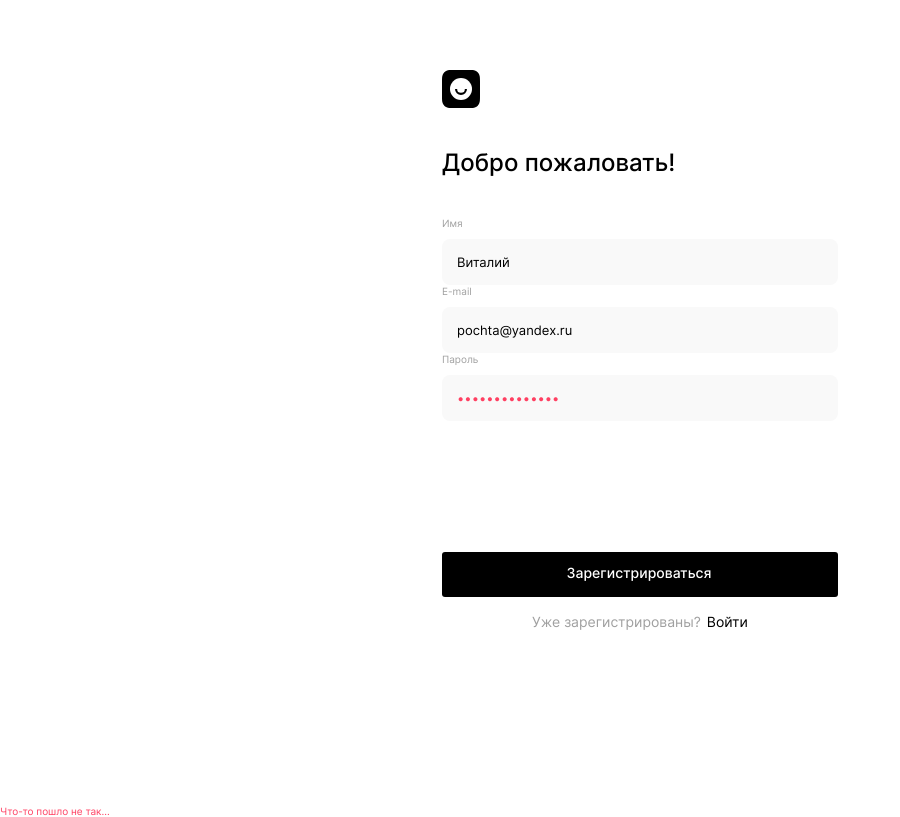
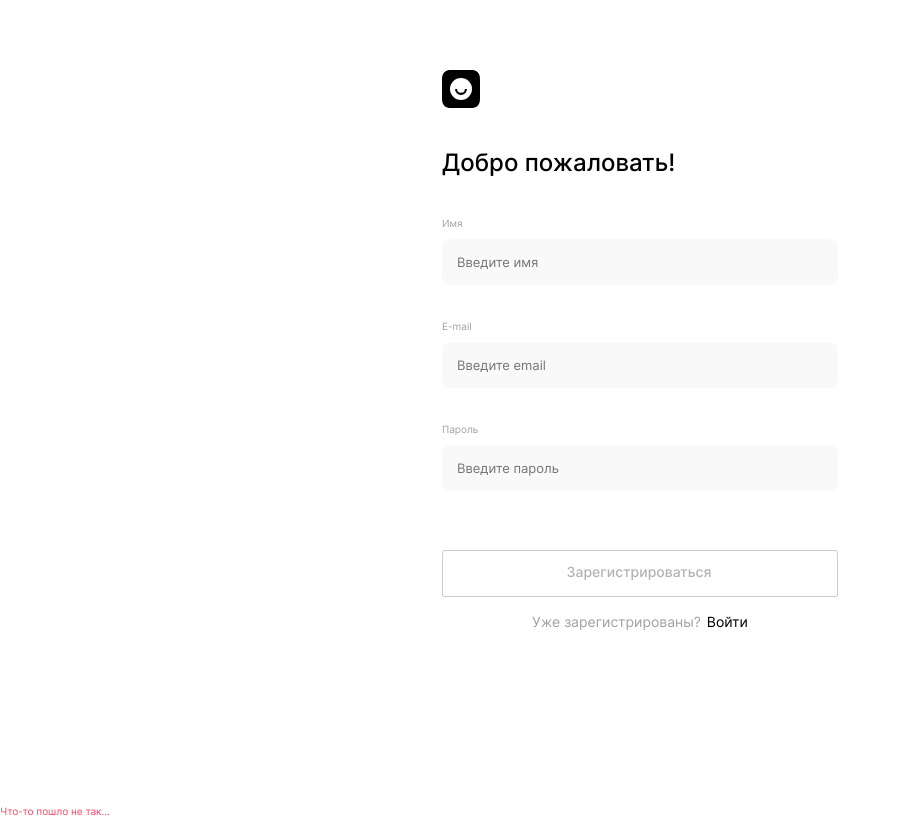
Before and after one commit to igorpodgorniy/movies-explorer-frontend, a React (Create React App) app: page /signup in a window 1280 px wide. Shown: the whole page, without its empty margins (0-900 px from the left). Built offline with nearby package versions, Linux system fonts and the light colour scheme; no server answers.

Commit message:
Добавить валидацию на форме регистрации

```diff
--- a/src/components/App/App.js
+++ b/src/components/App/App.js
@@ -66,8 +66,30 @@ function App() {
           localStorage.setItem('isLogin', true);
           handleLogin();
           closeAllPopups();
-          history.push('./');
+          history.push('/');
         }, 1000);
+      })
+      .catch((err) => {
+        setRequestDone(false);
+        console.log(err);
+      })
+      .finally(() => {
+        setRequestDonePopupOpen(true);
+      });
+  }
+
+  function handleRegisterSubmit(name, email, password) {
+    auth.register(name, email, password)
+      .then((res) => {
+        if (res.data) {
+          setTextSuccess('Вы успешно зарегистрировались!');
+          setRequestDone(true);
+          setTimeout(() => {
+            localStorage.setItem('isLogin', true);
+            setRequestDonePopupOpen(false);
+            history.push('/');
+          }, 1000);
+        }
       })
       .catch((err) => {
         setRequestDone(false);
@@ -138,7 +160,7 @@ function App() {
         </Route>
         <Route path="/signup">
           <Header loggedIn={false} additionalСlass='header_type_sign'/>
-          <Register isLoading={isLoading}/>
+          <Register onRegister={handleRegisterSubmit} isLoading={isLoading}/>
         </Route>
         <Route path="*">
           <NotFound />
--- a/src/components/Login/Login.js
+++ b/src/components/Login/Login.js
@@ -3,7 +3,7 @@ import { NavLink } from 'react-router-dom';
 import useForm from '../../hooks/useForm';
 import useValidation from '../../hooks/useValidation';
 
-function Login({onLogin}) {
+function Login({ onLogin, isLoading }) {
   const {values, handleChange} = useForm({email: '', password: ''});
   const emailValid = useValidation(true);
   const passwordValid = useValidation(true);
--- a/src/components/Register/Register.js
+++ b/src/components/Register/Register.js
@@ -1,41 +1,104 @@
 import './Register.css';
 import { NavLink } from 'react-router-dom';
+import useForm from '../../hooks/useForm';
+import useValidation from '../../hooks/useValidation';
 
-function Register() {
+function Register({ onRegister, isLoading }) {
+  const {values, handleChange} = useForm({name: '', email: '', password: ''});
+  const nameValid = useValidation(true);
+  const emailValid = useValidation(true);
+  const passwordValid = useValidation(true);
+
+  function handleSubmit(e) {
+    e.preventDefault();
+
+    if (!values.email || !values.password || !nameValid){
+      return;
+    }
+
+    onRegister(values.name, values.email, values.password);
+  }
+
   return (
     <main>
-      <form id="registration" className="sign__form">
+      <form
+        id="registration"
+        className="sign__form"
+        onSubmit={handleSubmit}
+        noValidate>
         <fieldset className="sign__fieldset">
           <legend className="sign__title">Добро пожаловать!</legend>
           <label className="sign__label" for="name">Имя</label>
+          <div className='sign__input-container'>
             <input
               className="sign__input"
               name="name"
               type="text"
-            value="Виталий"
+              minLength="2"
+              value={values.name}
+              onChange={(e) => {
+                handleChange(e);
+                nameValid.validation(e);
+              }}
               placeholder="Введите имя"
               required
             />
+            <span className="sign__error">
+              {nameValid.isWrong && nameValid.errorMessage}
+            </span>
+          </div>
           <label className="sign__label" for="email">E-mail</label>
+          <div className='sign__input-container'>
             <input
               className="sign__input"
               name="email"
               type="email"
-            value="pochta@yandex.ru"
+              minLength="6"
+              value={values.email}
+              onChange={(e) => {
+                handleChange(e);
+                emailValid.validation(e);
+              }}
               placeholder="Введите email"
               required
             />
+            <span className="sign__error">
+              {emailValid.isWrong && emailValid.errorMessage}
+            </span>
+          </div>
           <label className="sign__label" for="password">Пароль</label>
+          <div className='sign__input-container'>
             <input
-            className="sign__input sign__input_error"
+              className="sign__input"
               name="password"
               type="password"
-            value="••••••••••••••"
+              minLength="3"
+              value={values.password}
+              onChange={(e) => {
+                handleChange(e);
+                passwordValid.validation(e);
+              }}
               placeholder="Введите пароль"
               required
             />
+            <span className="sign__error">
+              {passwordValid.isWrong && passwordValid.errorMessage}
+            </span>
+          </div>
           <span className="sign__error">Что-то пошло не так...</span>
-          <button type="submit" className="sign__button">Зарегистрироваться</button>
+          <button
+            type="submit"
+            className="sign__button"
+            disabled={
+              nameValid.isWrong
+              || emailValid.isWrong
+              || passwordValid.isWrong
+              || values.name === ""
+              || values.email === ""
+              || values.password === ""
+            }>
+              Зарегистрироваться
+            </button>
         </fieldset>
         <p className="sign__text">Уже зарегистрированы?<NavLink to="/signin" className="sign__link">Войти</NavLink></p>
       </form>
--- a/src/utils/MainApi.js
+++ b/src/utils/MainApi.js
@@ -4,7 +4,7 @@ export const BASE_URL = NODE_ENV === 'production'
   : 'http://localhost:3005';
 
 export const auth = {
-  logout:  () => {
+  logout: async () => {
     return fetch(`${BASE_URL}/signout`, {
       method: 'GET',
       headers: {
@@ -27,6 +27,17 @@ export const auth = {
     })
     .then(_checkResponse);
   },
+  register: async (name, email, password) => {
+    return fetch(`${BASE_URL}/signup`, {
+      method: 'POST',
+      headers: {
+        'Accept': 'application/json',
+        'Content-Type': 'application/json'
+      },
+      body: JSON.stringify({name, email, password})
+    })
+    .then(_checkResponse);
+  },
 };
 export const api = {};
 
```
Lines whose indentation alone changed are shown as unchanged.
